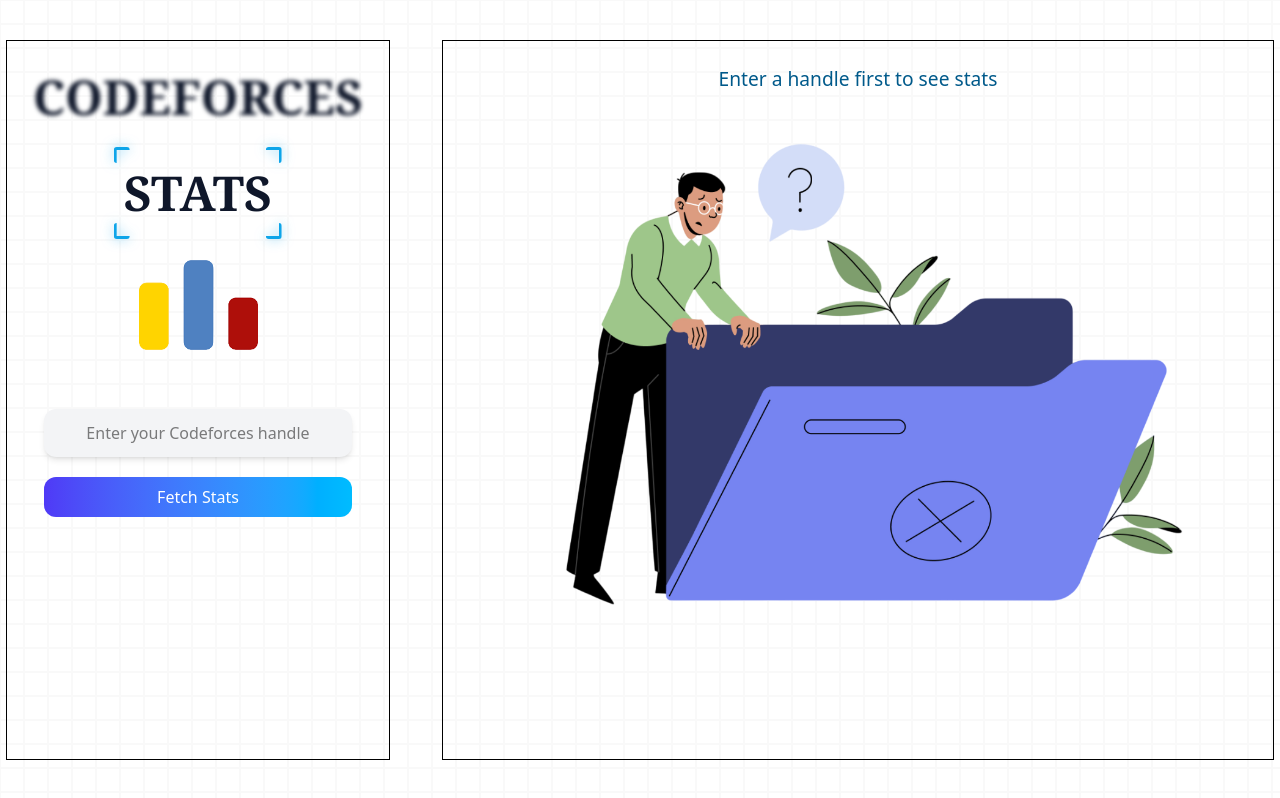
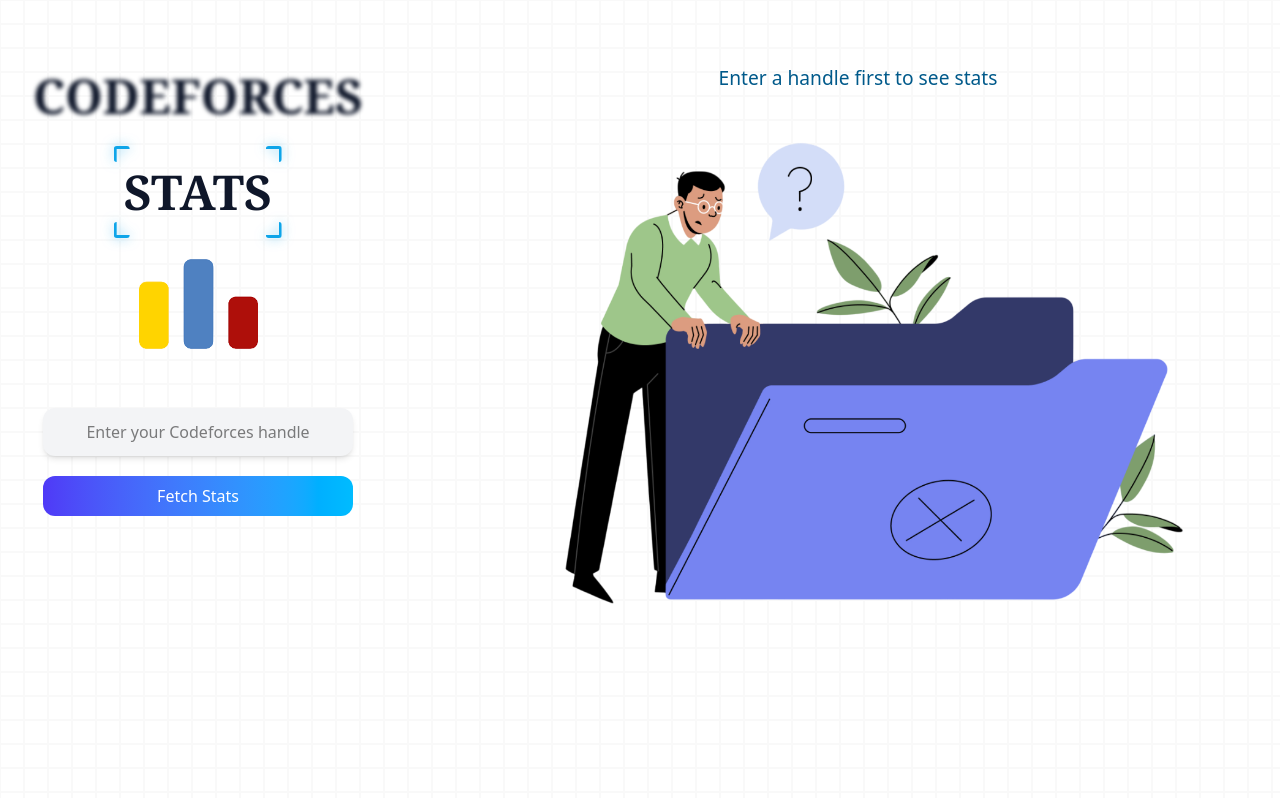
Before and after one commit to Shivayan09/CodeMeter, a React (Vite) app: page /stats/codeforces in a window 1280 px wide. Built offline with nearby package versions, Linux system fonts and the light colour scheme.

Commit message:
Fixed a small styling issue

```diff
--- a/src/components/CodeforcesStats.jsx
+++ b/src/components/CodeforcesStats.jsx
@@ -33,7 +33,7 @@
     return (
         <div className='relative'>
             <div className="flex justify-evenly h-[150vh] md:h-[100vh] flex-col md:flex-row gap-10">
-                <div className="box h-[50%] md:h-[90%] w-[90%] md:w-[30%] my-auto mx-auto p-5 flex flex-col gap-5 border border-black">
+                <div className="box h-[50%] md:h-[90%] w-[90%] md:w-[30%] my-auto mx-auto p-5 flex flex-col gap-5">
                     <div className="header flex justify-center items-center bg-gradient-to-r from-indigo-600 to-sky-600 bg-clip-text text-transparent font-bold text-[1.5rem] uppercase font-serif">
                         <TrueFocus
                             sentence="Codeforces Stats"
@@ -66,7 +66,7 @@
                     {error && <p className="text-red-500 text-center">{error}</p>}
                 </div>
 
-                <div className="box h-[45%] border border-black md:h-[90%] w-[90%] md:w-[65%] my-auto mx-auto p-6 overflow-y-auto">
+                <div className="box h-[45%] md:h-[90%] w-[90%] md:w-[65%] my-auto mx-auto p-6 overflow-y-auto">
                     {data ? (
                         <div className="flex flex-col gap-8">
                             {data?.avatar && (
```
